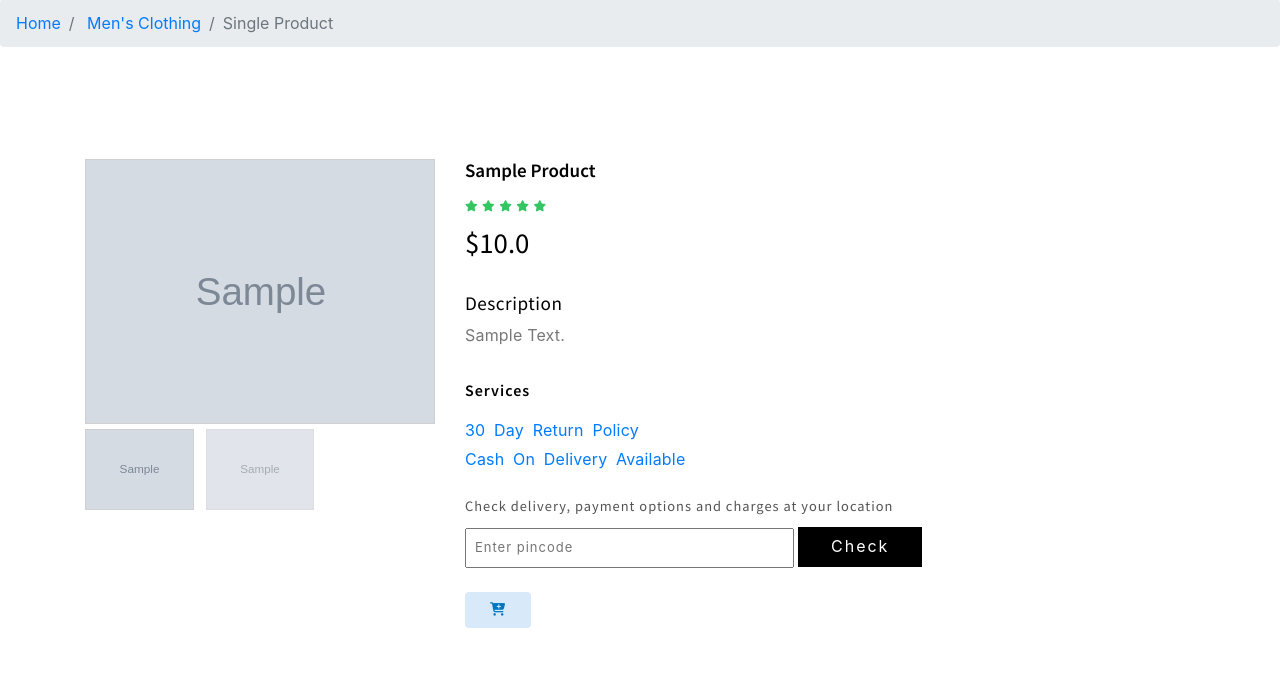
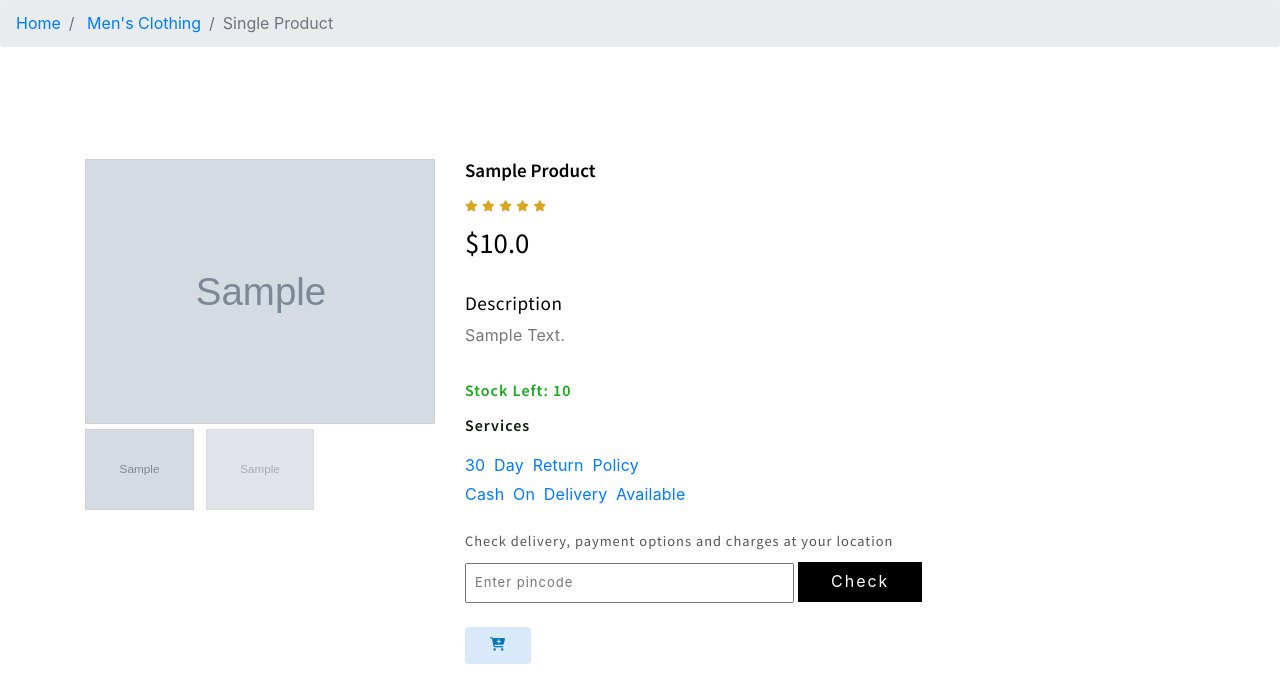
Before and after one commit to MidhunBabu01/FashionHub, a Django app: a page that uses fashion_hub_project/templates/details.html in a window 1280 px wide. Shown: the part 369-1044 px from the top of the page. Run offline with Django 3.2, Linux system fonts and the light colour scheme; tables that the repository leaves empty hold one stand-in row (values such as "Sample post"); grey boxes marked "Sample" are stand-in pictures; some libraries are stand-ins or nearby versions; some web fonts are replaced.

Commit message:
out of stock functionality added

```diff
--- a/fashion_hub_project/fashion_hub_app/views.py
+++ b/fashion_hub_project/fashion_hub_app/views.py
@@ -2,6 +2,7 @@ from django.http.response import HttpResponse
 from django.shortcuts import render
 from . models import  Products
 from django.db.models import Q
+from django.core.paginator import InvalidPage,EmptyPage
 
 
 
--- a/fashion_hub_project/static/css/shop.css
+++ b/fashion_hub_project/static/css/shop.css
@@ -1091,7 +1091,7 @@ span.fa.fa-star {
 }
 
 span.fa.fa-star.yellow-star {
-	color: #34c663;
+	color: goldenrod;
 }
 
 .simpleCart_shelfItem .caption .rating {
@@ -1122,12 +1122,23 @@ ul.rating-single li {
 }
 
 .sp_title {
-	color: #000;
+	color: rgb(19, 172, 26);
 	font-size: 16px;
 	font-weight: 600;
 	text-transform: capitalize;
 	letter-spacing: 1px;
 }
+
+.spp_title {
+	color: rgb(13, 27, 14);
+	font-size: 16px;
+	font-weight: 600;
+	text-transform: capitalize;
+	letter-spacing: 1px;
+}
+
+
+
 
 ul.single_serv a {
 	color: #000;
--- a/fashion_hub_project/templates/details.html
+++ b/fashion_hub_project/templates/details.html
@@ -581,7 +581,8 @@ RIGHT SIDEBAR TOGGLE SECTION
                     </div>
                     <div class="d-sm-flex justify-content-between">
                         <div class="occasional">
-                            <h5 class="sp_title mb-3">Services</h5>
+                            <h1 class="sp_title mb-3">Stock Left: {{i.stock}}</h1>
+                            <h5 class="spp_title mb-3">Services</h5>
                             <ul class="single_specific">
                                 <li>
                                     <a href="#">30 Day Return Policy</a>
--- a/fashion_hub_project/templates/index.html
+++ b/fashion_hub_project/templates/index.html
@@ -298,7 +298,7 @@ RIGHT SIDEBAR TOGGLE SECTION
                         <div class="input-group rounded">
                             <input type="search" class="form-control rounded" placeholder="Search Items" name="q" aria-label="Search"
                                 aria-describedby="search-addon" />
-                            <span class="input-group-text border-0" id="search-addon">
+                            <span class="input-group-text border-0"  id="search-addon">
                                 <button><i class="fas fa-search"></i></button>
                             </span>
                         </div>
@@ -626,7 +626,7 @@ RIGHT SIDEBAR TOGGLE SECTION
     </div>
     <!-- //about -->
     <!-- product tabs -->
-    <section class="tabs_pro py-md-5 pt-sm-3 pb-5">
+    {% comment %} <section class="tabs_pro py-md-5 pt-sm-3 pb-5">
         <h5 class="head_agileinfo text-center text-capitalize pb-5">
             <span>s</span>mart clothing</h5>
         <div class="tabs tabs-style-line pt-md-5">
@@ -1587,7 +1587,7 @@ RIGHT SIDEBAR TOGGLE SECTION
 
             </div>
         </div>
-    </section>
+    </section> {% endcomment %}
     <!-- //product tabs -->
     <!-- insta posts -->
     <section class="py-lg-5">
```
Also changed, not shown: fashion_hub_project/templates/shirts.html (+26 -0 lines), fashion_hub_project/templates/tshirts.html (+26 -0 lines), fashion_hub_project/media/pictures/pm9.jpg (added), fashion_hub_project/media/pictures/pm9_V6wd2Vu.jpg (added), fashion_hub_project/media/pictures/pm9_zeOb1EL.jpg (added).
